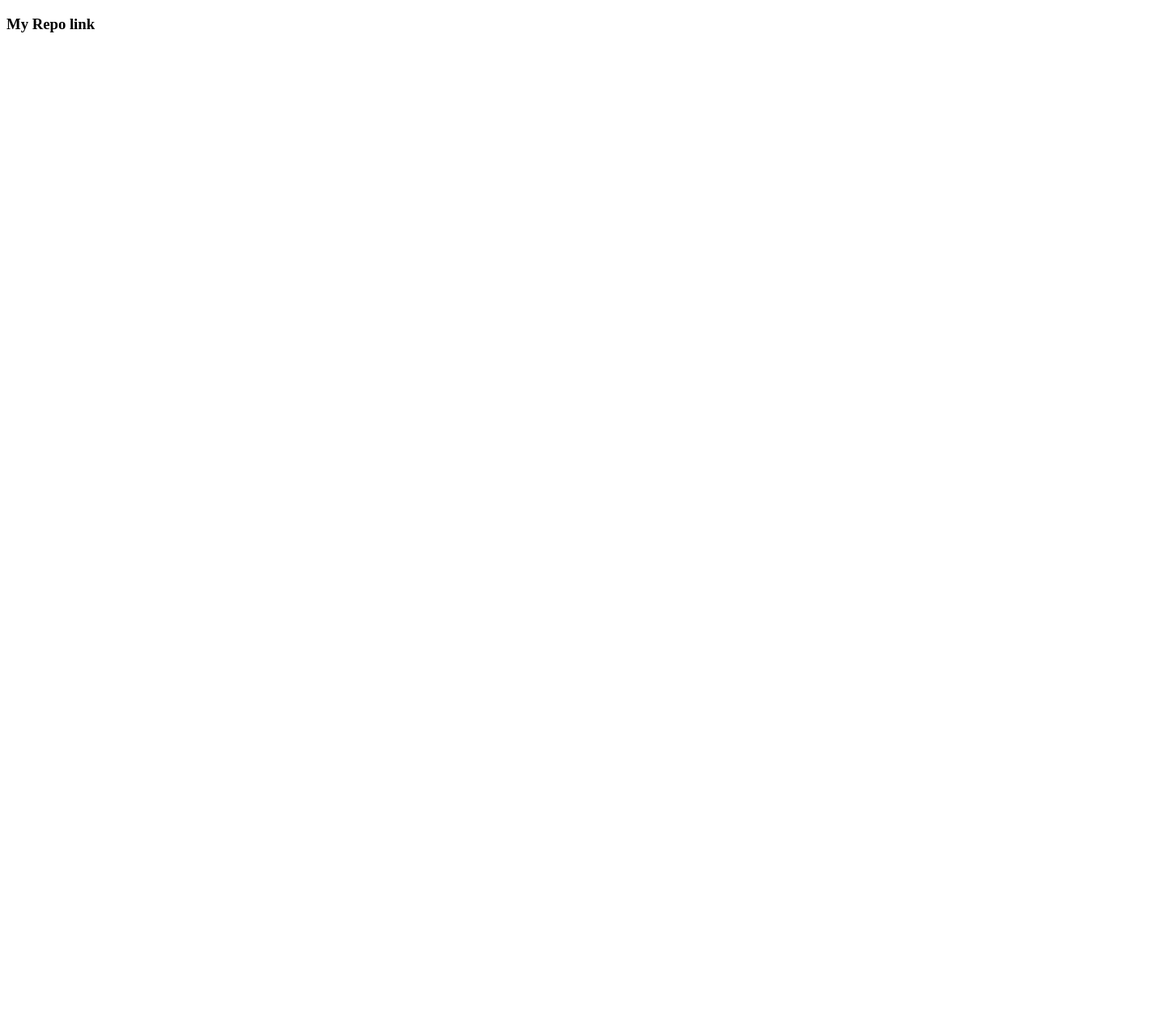
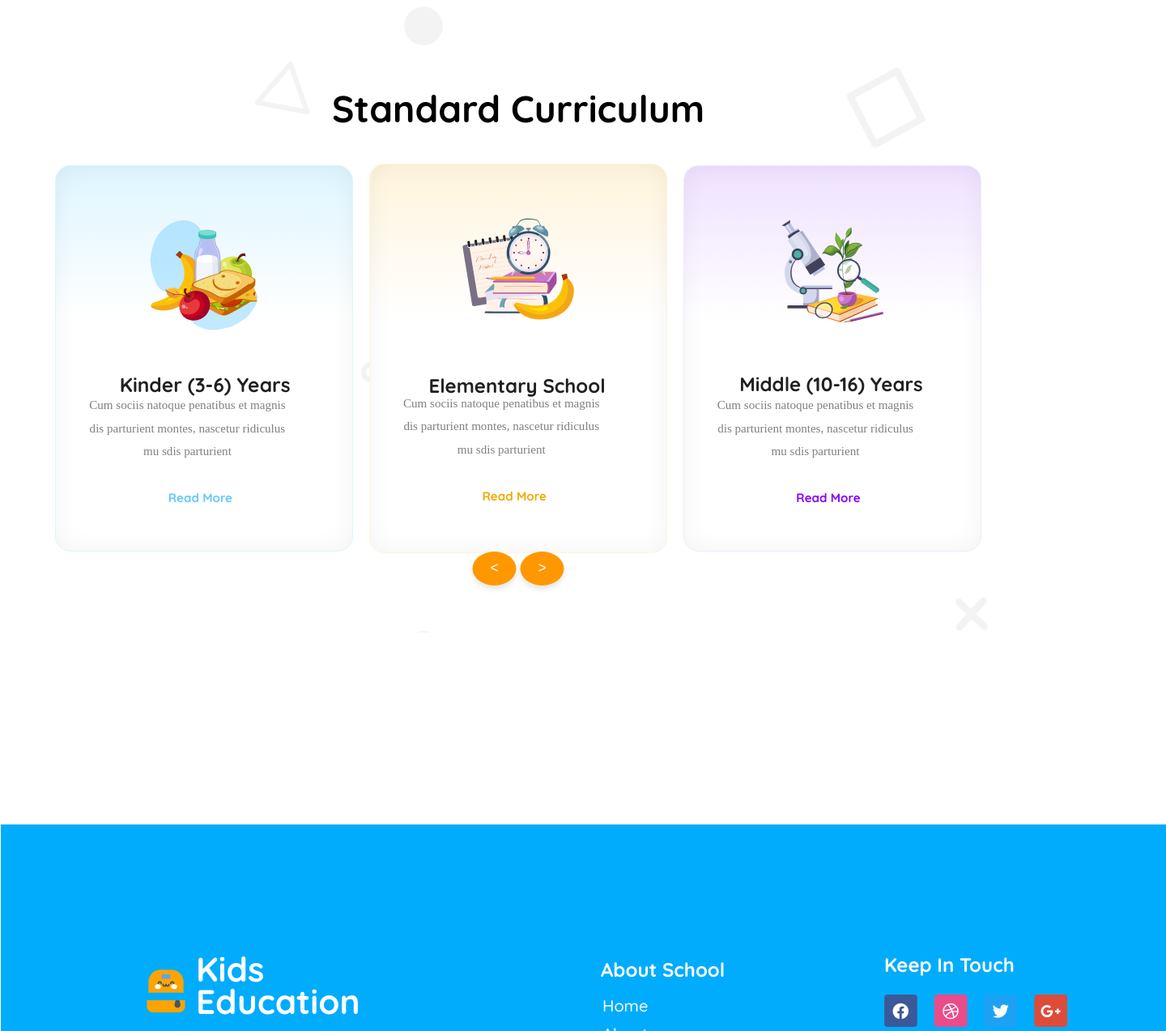
Before and after one commit to NabanitaGain/Assignment_2, a plain HTML site: page index.html in a window 1280 px wide. Shown: the top 1273 px of the page at 81% size, 1440 px wide, since content can reach past the window. Before the commit the page ends 800 px from the top, so only its background shows below. Drawn offline with Linux system fonts and the light colour scheme.

Commit message:
difficult work

```diff
--- a/index.html
+++ b/index.html
@@ -3,9 +3,133 @@
 <head>
     <meta charset="UTF-8">
     <meta name="viewport" content="width=device-width, initial-scale=1.0">
-    <title>Document</title>
+    <title>Kids Education</title>
+    <link rel="preconnect" href="https://fonts.googleapis.com">
+<link rel="preconnect" href="https://fonts.gstatic.com" crossorigin>
+<link href="https://fonts.googleapis.com/css2?family=Fira+Sans:ital,wght@0,100;0,200;0,300;0,400;0,500;0,600;0,700;0,800;0,900;1,100;1,200;1,300;1,400;1,500;1,600;1,700;1,800;1,900&family=Open+Sans:ital,wght@0,300..800;1,300..800&family=Quicksand:wght@300..700&family=Work+Sans:ital,wght@0,100..900;1,100..900&display=swap" rel="stylesheet">
+<link rel="stylesheet" href="style.css">
 </head>
 <body>
-    <h3>My Repo link</h3>
+   <header>
+
+   </header>
+
+   <main>
+
+    <section id="card-box">
+
+        <div class="container">
+
+          <div class="info">
+              <h1 class="title">Standard Curriculum</h1>
+          </div>
+
+        <div class="card-container">
+
+          <div class="card1">
+
+            <div class="image-box">
+               <img src="./assets/kinder.png" alt="">
+            </div>
+
+            <div>
+              <h4 class="heading">Kinder (3-6) Years</h4>
+            </div>
+
+                <div class="para">
+                <p>Cum sociis natoque penatibus et magnis<br>
+                    dis parturient montes, nascetur ridiculus<br>
+                    mu sdis parturient</p>
+                </div>
+                <div class="btn-1">
+                    <button class="btn"><span class="text-1">Read More</span></button>
+                </div>
+          </div>
+
+          <div class="card2">
+                <div class="image-box">
+                  <img src="./assets/elementary.png" alt="">
+                </div>
+                <div>
+                  <h4 class="heading-2">Elementary School</h4>
+                </div>
+
+                <div class="para">
+                    <p>Cum sociis natoque penatibus et magnis<br>
+                        dis parturient montes, nascetur ridiculus<br>
+                        mu sdis parturient</p>
+                    </div>
+                    <div class="btn-2">
+                        <button class="btn"><span class="text-2">Read More</span></button>
+                    </div>
+        </div>
+
+          <div class="card3">
+            <div class="image-box">
+              <img src="./assets/middle.png" alt="">
+            </div>
+            <div >
+              <h4 class="heading-3">Middle (10-16) Years</h4>
+            </div>
+
+            <div class="para">
+                <p>Cum sociis natoque penatibus et magnis<br>
+                    dis parturient montes, nascetur ridiculus<br>
+                    mu sdis parturient</p>
+                </div>
+                <div class="btn-3">
+                    <button class="btn"><span class="text-3">Read More</span></button>
+                </div>
+        </div>
+
+          </div>
+
+        </div>
+        <div class="scroll">
+            <button>&lt;</button>
+            <button>&gt;</button>
+
+      </section>
+
+   </main>
+
+
+   <footer>
+    <section class="footer">
+        <div class="footer-container">
+
+            <div class="footer-1">
+            <div class="footer-logo">
+                <div class="footer-icon"><img src="./assets/logo.png" alt=""></div>
+                    <h1 class="footer-heading">Kids<br>Education</h1>
+            </div>
+                <div class="footer-para">
+                    <p>Pizza ipsum dolor meat lovers buffalo. Deep dolor roll melted bacon Bianca pan bacon pineapple Aussie. Mayo rib sauce Hawaiian meatball.</p>
+                </div>
+            </div>
+
+            <div class="footer-2">
+                <h5 class="footer-heading-2">About School</h5>
+                <ul>
+                    <li><a href="home.html">Home</a></li>
+                    <li><a href="about.html">About</a></li>
+                    <li><a href="facilities.html">Facilities</a></li>
+                    <li><a href="admission.html">Admission</a></li>
+                </ul>
+            </div>
+
+            <div>
+              <h4 class="last-heading">Keep In Touch</h4>
+              <div class="social-media">
+                <a href="#"><img src="./assets/fb.png" alt="Facebook"></a>
+                <a href="#"><img src="./assets/dribble.png" alt="Dribble"></a>
+                <a href="#"><img src="./assets/twitter.png" alt="Twitter"></a>
+                <a href="#"><img src="./assets/google+.png" alt="Google"></a>
+              </div>
+            </div>
+
+        </div>
+    </section>
+   </footer>
 </body>
 </html>
--- /dev/null
+++ b/style.css
@@ -0,0 +1,396 @@
+.open-sans-normal{
+  font-family: "Open Sans", serif;
+  font-optical-sizing: auto;
+  font-style: normal;
+  font-variation-settings:
+    "wdth" 100;
+}
+
+.card-container{
+  /*
+position: absolute;
+width: 1224px;
+height: 747.15px;
+left: 0;
+top: 573.75px;
+/* Auto layout
+display: flex;
+flex-direction: column;
+justify-content: flex-start;
+align-items: center;
+gap: 80;
+padding: 60px 0px 60px 0px;*/
+
+
+}
+
+.card-container{
+  display: flex;
+  justify-content: center;
+  align-items: center;
+  gap: 20px;
+
+}
+
+.title{
+  color: rgb(0, 0, 0);
+  font-family: Quicksand;
+  font-size: 46px;
+  font-weight: 700;
+  line-height: 57.5px;
+  letter-spacing: 0%;
+  text-align: center;
+}
+
+
+
+
+
+.card1{
+  box-sizing: border-box;
+  border: 0.94px solid rgb(222, 245, 255);
+  border-radius: 18.86px;
+  box-shadow: inset 0px 0px 28.3px 0.94px rgba(0, 0, 0, 0.05);
+  background: linear-gradient(180.00deg, rgb(222, 245, 255),rgba(255, 255, 255, 0) 40%),rgb(255, 255, 255);
+
+  position: relative;
+  width: 367.8px;
+  height: 476.78px;
+}
+.image-box{
+  /* Group */
+  display: flex;
+  justify-content: center;
+  align-items: center;
+  margin-top: 66px;
+  }
+
+.heading{
+  color: rgb(32, 32, 32);
+  font-family: Quicksand;
+  font-size: 24.52px;
+  font-weight: 700;
+  line-height: 30.65px;
+  letter-spacing: 0%;
+  text-align: center;
+  /* Heading 4 → Kinder (3-6) Years */
+  position: absolute;
+  width: 211.06px;
+  height: 31.13px;
+  left: 78.57px;
+  top: 221.65px;
+  display: flex;
+  flex-direction: row;
+  align-items: center;
+
+}
+
+.para{
+  color: rgb(128, 128, 128);
+  font-family: Raleway;
+  font-size: 15.09px;
+  font-weight: 500;
+  line-height: 28.3px;
+  letter-spacing: 0%;
+  text-align: center;
+
+  position: absolute;
+  width: 286.26px;
+  height: 74.51px;
+  left: 40.88px;
+  top: 286.26px;
+  display: flex;
+  flex-direction: row;
+  align-items: center;
+}
+
+.btn-1{
+  /* Link */
+position: absolute;
+width: 102.92px;
+height: 28.3px;
+left: 132.46px;
+top: 394.73px;
+color: rgba(0, 0, 0, 0.05);
+
+}
+.btn{
+  border: none;
+  background-color: white;
+}
+.text-1{
+  color: rgb(100, 200, 255);
+font-family: Quicksand;
+font-size: 15.09px;
+font-weight: 700;
+line-height: 28.3px;
+letter-spacing: 0%;
+text-align: center;
+}
+
+
+
+.card2{
+  box-sizing: border-box;
+  border: 0.94px solid rgb(255, 244, 220);
+  border-radius: 18.86px;
+  box-shadow: inset 0px 0px 28.3px 0.94px rgba(0, 0, 0, 0.05);
+  background: linear-gradient(180.00deg, rgb(255, 244, 220),rgba(255, 255, 255, 0) 40%),rgb(255, 255, 255);
+  /* Section */
+position: relative;
+width: 367.8px;
+height: 481.5px;
+}
+.heading-2{
+  color: rgb(32, 32, 32);
+font-family: Quicksand;
+font-size: 24px;
+font-weight: 700;
+line-height: 30.65px;
+letter-spacing: 0%;
+text-align: center;
+position: absolute;
+width: 223.27px;
+height: 31.13px;
+left: 72.47px;
+top: 226.37px;
+display: flex;
+flex-direction: row;
+align-items: center;
+}
+.btn-2{
+  /* Link */
+position: absolute;
+width: 102.92px;
+height: 28.3px;
+left: 132.46px;
+top: 394.73px;
+color: rgb(240, 170, 0);
+}
+.text-2{
+  color: rgb(240, 170, 0);
+font-family: Quicksand;
+font-size: 15.09px;
+font-weight: 700;
+line-height: 28.3px;
+letter-spacing: 0%;
+text-align: center;
+}
+
+
+
+
+
+.card3{
+  box-sizing: border-box;
+  border: 0.94px solid rgb(242, 232, 255);
+  border-radius: 18.86px;
+  box-shadow: inset 0px 0px 28.3px 0.94px rgba(0, 0, 0, 0.05);
+  background: linear-gradient(180.00deg, rgb(238, 225, 255),rgba(255, 255, 255, 0) 40%),rgb(255, 255, 255);
+  /* Section */
+position: relative;
+width: 367.8px;
+height: 476.78px;
+}
+.heading-3{
+  color: rgb(32, 32, 32);
+font-family: Quicksand;
+font-size: 24px;
+font-weight: 700;
+line-height: 30.65px;
+letter-spacing: 0%;
+text-align: center;
+
+position: absolute;
+width: 231.6px;
+height: 31.13px;
+left: 68.31px;
+top: 221.65px;
+display: flex;
+flex-direction: row;
+align-items: center;
+}
+.btn-3{
+  /* Link */
+position: absolute;
+width: 102.92px;
+height: 28.3px;
+left: 132.46px;
+top: 394.73px;
+color: rgb(240, 170, 0);
+}
+.text-3{
+  color: rgb(135, 0, 255);
+font-family: Quicksand;
+font-size: 15.09px;
+font-weight: 700;
+line-height: 28.3px;
+letter-spacing: 0%;
+text-align: center;
+}
+
+.scroll{
+  display: flex;
+  justify-content: center;
+  gap: 10px;
+}
+.scroll button{
+  background-color: #FF9800;
+  border: none;
+  color: white;
+  padding: 10px 20px;
+  border-radius: 50%;
+  cursor: pointer;
+  font-size: 1rem;
+  box-shadow: 0 4px 6px rgba(0, 0, 0, 0.1);
+  transition: transform 0.2s;
+
+}
+
+.scroll button{
+  transform: scale(1.1);
+}
+#card-box{
+
+/* Auto layout */
+display: flex;
+flex-direction: column;
+justify-content: flex-start;
+align-items: center;
+gap: 80;
+padding: 60px 0px 60px 0px;
+background: url(./assets/bg.png);
+}
+
+
+.footer{
+  /* Rectangle 17 */
+  position: absolute;
+  width: 1439px;
+  height: 519px;
+  left:1px;
+  top:1018px;
+  background: rgb(1, 172, 253);
+}
+.footer-2{
+ flex-direction: column;
+}
+
+.footer-logo{
+  display: flex;
+}
+.footer-icon{
+  position: absolute;
+  width: 82.9px;
+  height: 81.65px;
+  left: 32px;
+  right: 75.81px;
+  top:170px;
+  bottom:319.68px;
+}
+.footer-heading{
+  color: rgb(255, 255, 255);
+font-family: Quicksand;
+font-size: 42.14px;
+font-weight: 700;
+line-height: 39.51px;
+letter-spacing: 0%;
+text-align: left;
+/* Kids Education */
+position: absolute;
+width: 206.11px;
+height: 80px;
+left: 100px;
+top:124.32px;
+bottom:319.68px;
+
+}
+.footer-para{
+  color: rgb(255, 255, 255);
+font-family: Quicksand;
+font-size: 20px;
+font-weight: 400;
+line-height: 25px;
+letter-spacing: 0%;
+text-align: left;
+position: absolute;
+width: 399.02px;
+height: 100px;
+top:240px;
+left: 32px;
+bottom: 175px;
+}
+
+.footer-container{
+  display: flex;
+  position: absolute;
+  Width: 1070.91px;
+  Height: 222px;
+  Left: 141px;
+}
+
+ul{
+    display:block;
+    color: rgb(255, 255, 255);
+    font-family: Quicksand;
+    font-size: 20px;
+    font-weight: 500;
+    line-height: 35px;
+    letter-spacing: 0%;
+    text-align: left;
+    position: absolute;
+    width: 57.87px;
+    height: 30px;
+    left: 562px;
+    top:186.32px;
+
+
+
+}
+li{
+    list-style: none;
+
+}
+li a{
+  text-decoration:none;
+  color: rgb(255, 255, 255);
+
+}
+
+.footer-heading-2{
+  position: absolute;
+  width: 156.36px;
+  height: 30px;
+  left: 600px;
+  top:124.32px;
+  color: rgb(255, 255, 255);
+  font-family: Quicksand;
+  font-size: 24px;
+  font-weight: 700;
+  line-height: 30px;
+  letter-spacing: 0%;
+  text-align: left;
+}
+.last-heading{
+  position: absolute;
+width: 177.12px;
+height: 26px;
+left: 950px;
+top: 128px;
+display: flex;
+flex-direction: row;
+align-items: center;
+color: rgb(255, 255, 255);
+font-family: Quicksand;
+font-size: 24px;
+font-weight: 700;
+line-height: 26px;
+letter-spacing: 0%;
+text-align: left;
+}
+.social-media{
+  display: flex;
+  margin-left: 950px;
+  margin-top:210px;
+  gap:20px;
+}
```
